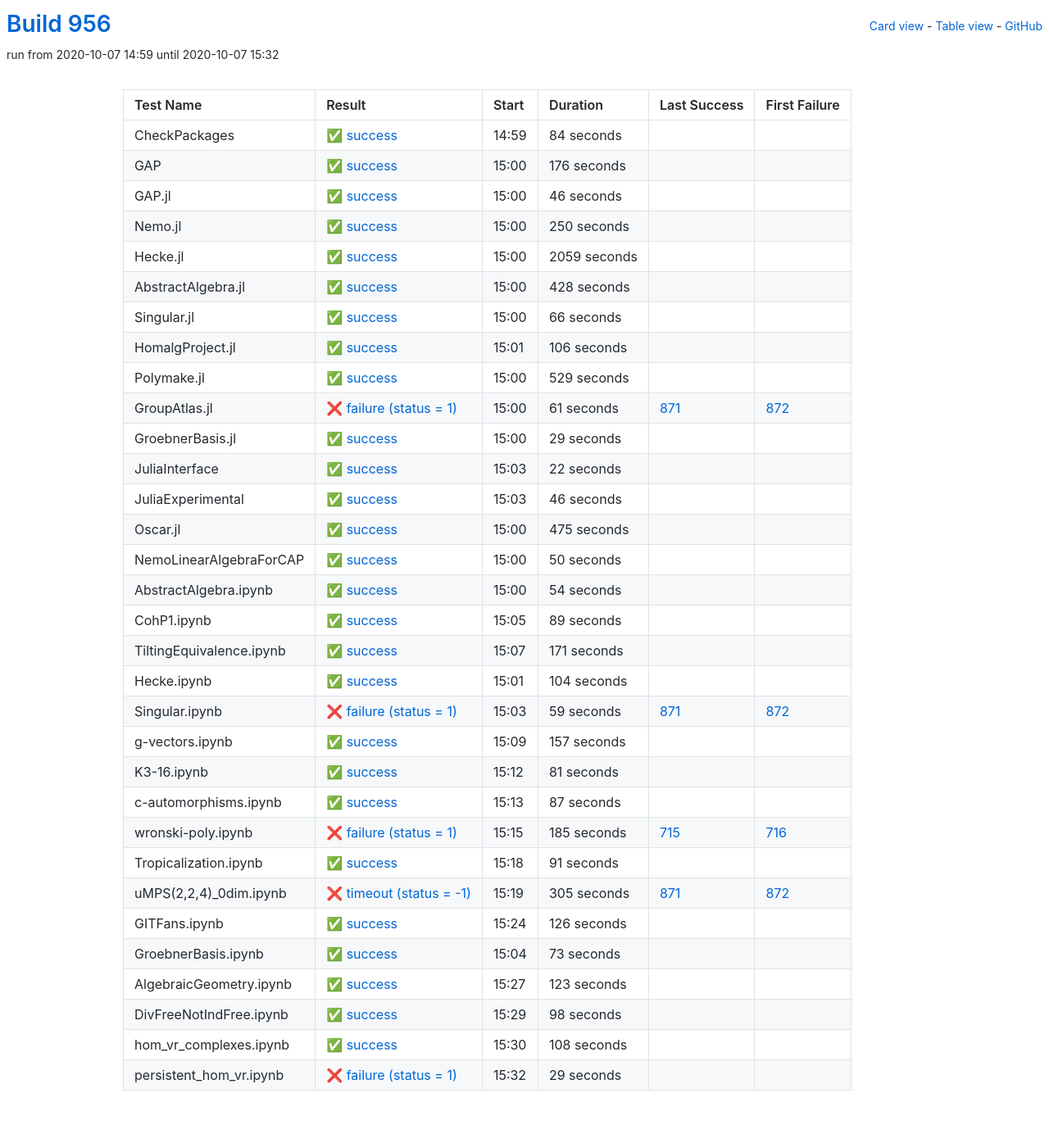
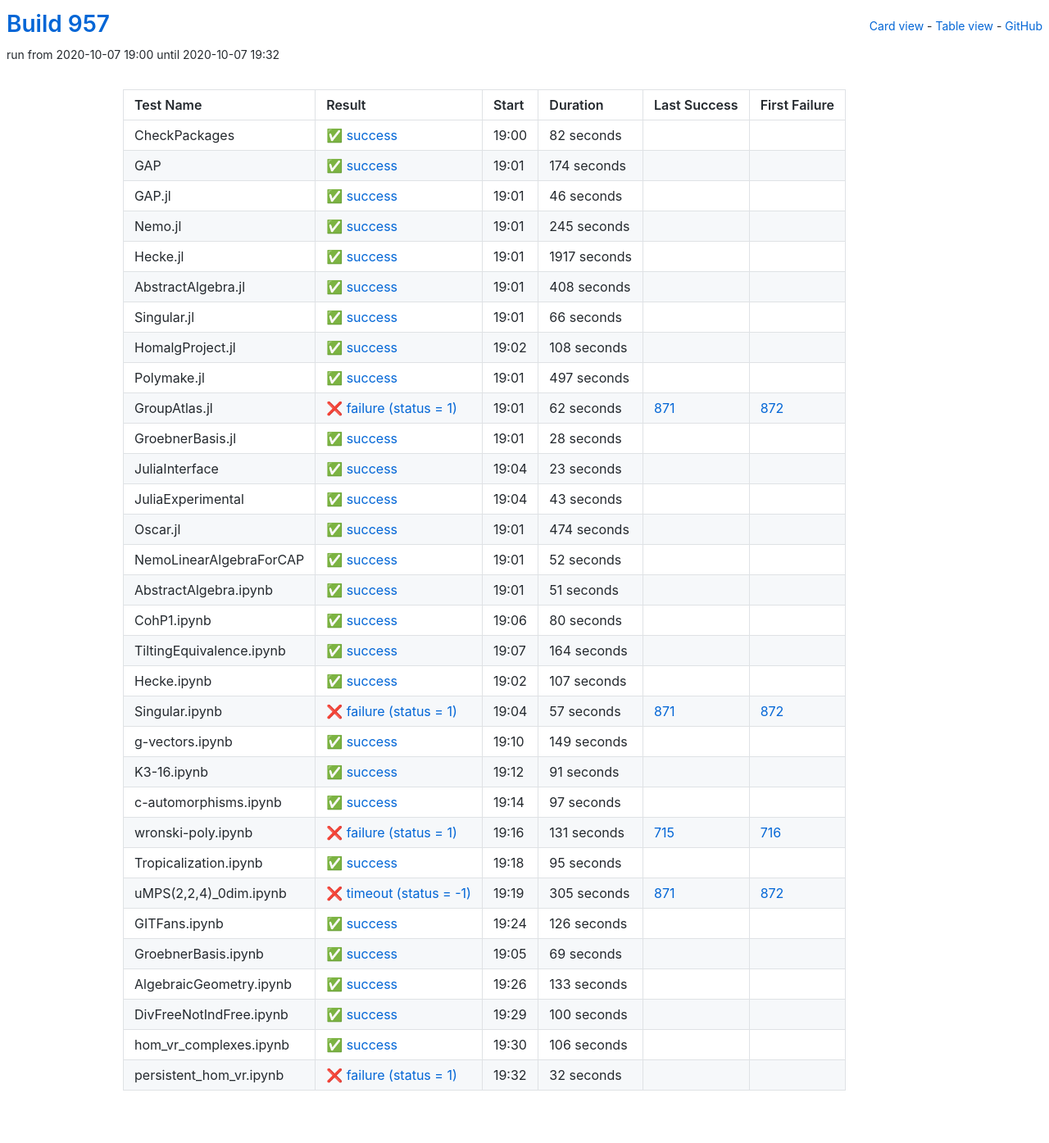
Before and after one commit to oscar-system/oscar-ci-status-stable, a Jekyll site: the page built from table.html, in a window 1280 px wide. Shown: the whole page at 82% size. Built offline with Jekyll 4.4.1, drawn with Linux system fonts in a browser that asks for light colours.

Commit message:
Build #957

```diff
--- a/_data/ci.yml
+++ b/_data/ci.yml
@@ -1,6 +1,6 @@
 ---
-build: 956
-build_url: https://oscarci.mathematik.uni-kl.de/job/oscar-stable/956/
+build: 957
+build_url: https://oscarci.mathematik.uni-kl.de/job/oscar-stable/957/
 job: oscar-stable
 organization: oscar-system
 repo: oscar-ci-status-stable
@@ -8,32 +8,32 @@ repourl: https://github.com/oscar-system/oscar-ci-status-stable
 tests:
 - name: CheckPackages
   id: checkpackages
-  log: https://oscarci.mathematik.uni-kl.de/job/oscar-stable/956/artifact/logs/build-956/CheckPackages.log
-  start: 2020-10-07 14:59
+  log: https://oscarci.mathematik.uni-kl.de/job/oscar-stable/957/artifact/logs/build-957/CheckPackages.log
+  start: 2020-10-07 19:00
   success: true
   exitcode: 0
   status: success
-  duration: 84
+  duration: 82
   last_success: false
   last_success_url:
   first_failure: false
   first_failure_url:
 - name: GAP
   id: gap
-  log: https://oscarci.mathematik.uni-kl.de/job/oscar-stable/956/artifact/logs/build-956/GAP.log
-  start: 2020-10-07 15:00
+  log: https://oscarci.mathematik.uni-kl.de/job/oscar-stable/957/artifact/logs/build-957/GAP.log
+  start: 2020-10-07 19:01
   success: true
   exitcode: 0
   status: success
-  duration: 176
+  duration: 174
   last_success: false
   last_success_url:
   first_failure: false
   first_failure_url:
 - name: GAP.jl
   id: gap-jl
-  log: https://oscarci.mathematik.uni-kl.de/job/oscar-stable/956/artifact/logs/build-956/GAP.jl.log
-  start: 2020-10-07 15:00
+  log: https://oscarci.mathematik.uni-kl.de/job/oscar-stable/957/artifact/logs/build-957/GAP.jl.log
+  start: 2020-10-07 19:01
   success: true
   exitcode: 0
   status: success
@@ -44,44 +44,44 @@ tests:
   first_failure_url:
 - name: Nemo.jl
   id: nemo-jl
-  log: https://oscarci.mathematik.uni-kl.de/job/oscar-stable/956/artifact/logs/build-956/Nemo.jl.log
-  start: 2020-10-07 15:00
+  log: https://oscarci.mathematik.uni-kl.de/job/oscar-stable/957/artifact/logs/build-957/Nemo.jl.log
+  start: 2020-10-07 19:01
   success: true
   exitcode: 0
   status: success
-  duration: 250
+  duration: 245
   last_success: false
   last_success_url:
   first_failure: false
   first_failure_url:
 - name: Hecke.jl
   id: hecke-jl
-  log: https://oscarci.mathematik.uni-kl.de/job/oscar-stable/956/artifact/logs/build-956/Hecke.jl.log
-  start: 2020-10-07 15:00
+  log: https://oscarci.mathematik.uni-kl.de/job/oscar-stable/957/artifact/logs/build-957/Hecke.jl.log
+  start: 2020-10-07 19:01
   success: true
   exitcode: 0
   status: success
-  duration: 2059
+  duration: 1917
   last_success: false
   last_success_url:
   first_failure: false
   first_failure_url:
 - name: AbstractAlgebra.jl
   id: abstractalgebra-jl
-  log: https://oscarci.mathematik.uni-kl.de/job/oscar-stable/956/artifact/logs/build-956/AbstractAlgebra.jl.log
-  start: 2020-10-07 15:00
+  log: https://oscarci.mathematik.uni-kl.de/job/oscar-stable/957/artifact/logs/build-957/AbstractAlgebra.jl.log
+  start: 2020-10-07 19:01
   success: true
   exitcode: 0
   status: success
-  duration: 428
+  duration: 408
   last_success: false
   last_success_url:
   first_failure: false
   first_failure_url:
 - name: Singular.jl
   id: singular-jl
-  log: https://oscarci.mathematik.uni-kl.de/job/oscar-stable/956/artifact/logs/build-956/Singular.jl.log
-  start: 2020-10-07 15:00
+  log: https://oscarci.mathematik.uni-kl.de/job/oscar-stable/957/artifact/logs/build-957/Singular.jl.log
+  start: 2020-10-07 19:01
   success: true
   exitcode: 0
   status: success
@@ -92,212 +92,176 @@ tests:
   first_failure_url:
 - name: HomalgProject.jl
   id: homalgproject-jl
-  log: https://oscarci.mathematik.uni-kl.de/job/oscar-stable/956/artifact/logs/build-956/HomalgProject.jl.log
-  start: 2020-10-07 15:01
+  log: https://oscarci.mathematik.uni-kl.de/job/oscar-stable/957/artifact/logs/build-957/HomalgProject.jl.log
+  start: 2020-10-07 19:02
   success: true
   exitcode: 0
   status: success
-  duration: 106
+  duration: 108
   last_success: false
   last_success_url:
   first_failure: false
   first_failure_url:
 - name: Polymake.jl
   id: polymake-jl
-  log: https://oscarci.mathematik.uni-kl.de/job/oscar-stable/956/artifact/logs/build-956/Polymake.jl.log
-  start: 2020-10-07 15:00
+  log: https://oscarci.mathematik.uni-kl.de/job/oscar-stable/957/artifact/logs/build-957/Polymake.jl.log
+  start: 2020-10-07 19:01
   success: true
   exitcode: 0
   status: success
-  duration: 529
+  duration: 497
   last_success: false
   last_success_url:
   first_failure: false
   first_failure_url:
 - name: GroupAtlas.jl
   id: groupatlas-jl
-  log: https://oscarci.mathematik.uni-kl.de/job/oscar-stable/956/artifact/logs/build-956/GroupAtlas.jl.log
-  start: 2020-10-07 15:00
+  log: https://oscarci.mathematik.uni-kl.de/job/oscar-stable/957/artifact/logs/build-957/GroupAtlas.jl.log
+  start: 2020-10-07 19:01
   success: false
   exitcode: 1
   status: failure
-  duration: 61
+  duration: 62
   last_success: 871
   last_success_url: https://oscarci.mathematik.uni-kl.de/job/oscar-stable/871/
   first_failure: 872
   first_failure_url: https://oscarci.mathematik.uni-kl.de/job/oscar-stable/872/
 - name: GroebnerBasis.jl
   id: groebnerbasis-jl
-  log: https://oscarci.mathematik.uni-kl.de/job/oscar-stable/956/artifact/logs/build-956/GroebnerBasis.jl.log
-  start: 2020-10-07 15:00
+  log: https://oscarci.mathematik.uni-kl.de/job/oscar-stable/957/artifact/logs/build-957/GroebnerBasis.jl.log
+  start: 2020-10-07 19:01
   success: true
   exitcode: 0
   status: success
-  duration: 29
+  duration: 28
   last_success: false
   last_success_url:
   first_failure: false
   first_failure_url:
 - name: JuliaInterface
   id: juliainterface
-  log: https://oscarci.mathematik.uni-kl.de/job/oscar-stable/956/artifact/logs/build-956/JuliaInterface.log
-  start: 2020-10-07 15:03
+  log: https://oscarci.mathematik.uni-kl.de/job/oscar-stable/957/artifact/logs/build-957/JuliaInterface.log
+  start: 2020-10-07 19:04
   success: true
   exitcode: 0
   status: success
-  duration: 22
+  duration: 23
   last_success: false
   last_success_url:
   first_failure: false
   first_failure_url:
 - name: JuliaExperimental
   id: juliaexperimental
-  log: https://oscarci.mathematik.uni-kl.de/job/oscar-stable/956/artifact/logs/build-956/JuliaExperimental.log
-  start: 2020-10-07 15:03
+  log: https://oscarci.mathematik.uni-kl.de/job/oscar-stable/957/artifact/logs/build-957/JuliaExperimental.log
+  start: 2020-10-07 19:04
   success: true
   exitcode: 0
   status: success
-  duration: 46
+  duration: 43
   last_success: false
   last_success_url:
   first_failure: false
   first_failure_url:
 - name: Oscar.jl
   id: oscar-jl
-  log: https://oscarci.mathematik.uni-kl.de/job/oscar-stable/956/artifact/logs/build-956/Oscar.jl.log
-  start: 2020-10-07 15:00
+  log: https://oscarci.mathematik.uni-kl.de/job/oscar-stable/957/artifact/logs/build-957/Oscar.jl.log
+  start: 2020-10-07 19:01
   success: true
   exitcode: 0
   status: success
-  duration: 475
+  duration: 474
   last_success: false
   last_success_url:
   first_failure: false
   first_failure_url:
 - name: NemoLinearAlgebraForCAP
   id: nemolinearalgebraforcap
-  log: https://oscarci.mathematik.uni-kl.de/job/oscar-stable/956/artifact/logs/build-956/NemoLinearAlgebraForCAP.log
-  start: 2020-10-07 15:00
+  log: https://oscarci.mathematik.uni-kl.de/job/oscar-stable/957/artifact/logs/build-957/NemoLinearAlgebraForCAP.log
+  start: 2020-10-07 19:01
   success: true
   exitcode: 0
   status: success
-  duration: 50
+  duration: 52
   last_success: false
   last_success_url:
   first_failure: false
   first_failure_url:
 - name: AbstractAlgebra.ipynb
   id: abstractalgebra-ipynb
-  log: https://oscarci.mathematik.uni-kl.de/job/oscar-stable/956/artifact/logs/build-956/AbstractAlgebra.ipynb.log
-  start: 2020-10-07 15:00
+  log: https://oscarci.mathematik.uni-kl.de/job/oscar-stable/957/artifact/logs/build-957/AbstractAlgebra.ipynb.log
+  start: 2020-10-07 19:01
   success: true
   exitcode: 0
   status: success
-  duration: 54
+  duration: 51
   last_success: false
   last_success_url:
   first_failure: false
   first_failure_url:
 - name: CohP1.ipynb
   id: cohp1-ipynb
-  log: https://oscarci.mathematik.uni-kl.de/job/oscar-stable/956/artifact/logs/build-956/CohP1.ipynb.log
-  start: 2020-10-07 15:05
+  log: https://oscarci.mathematik.uni-kl.de/job/oscar-stable/957/artifact/logs/build-957/CohP1.ipynb.log
+  start: 2020-10-07 19:06
   success: true
   exitcode: 0
   status: success
-  duration: 89
+  duration: 80
   last_success: false
   last_success_url:
   first_failure: false
   first_failure_url:
 - name: TiltingEquivalence.ipynb
   id: tiltingequivalence-ipynb
-  log: https://oscarci.mathematik.uni-kl.de/job/oscar-stable/956/artifact/logs/build-956/TiltingEquivalence.ipynb.log
-  start: 2020-10-07 15:07
+  log: https://oscarci.mathematik.uni-kl.de/job/oscar-stable/957/artifact/logs/build-957/TiltingEquivalence.ipynb.log
+  start: 2020-10-07 19:07
   success: true
   exitcode: 0
   status: success
-  duration: 171
+  duration: 164
   last_success: false
   last_success_url:
   first_failure: false
   first_failure_url:
 - name: Hecke.ipynb
   id: hecke-ipynb
-  log: https://oscarci.mathematik.uni-kl.de/job/oscar-stable/956/artifact/logs/build-956/Hecke.ipynb.log
-  start: 2020-10-07 15:01
+  log: https://oscarci.mathematik.uni-kl.de/job/oscar-stable/957/artifact/logs/build-957/Hecke.ipynb.log
+  start: 2020-10-07 19:02
   success: true
   exitcode: 0
   status: success
-  duration: 104
+  duration: 107
   last_success: false
   last_success_url:
   first_failure: false
   first_failure_url:
 - name: Singular.ipynb
   id: singular-ipynb
-  log: https://oscarci.mathematik.uni-kl.de/job/oscar-stable/956/artifact/logs/build-956/Singular.ipynb.log
-  start: 2020-10-07 15:03
+  log: https://oscarci.mathematik.uni-kl.de/job/oscar-stable/957/artifact/logs/build-957/Singular.ipynb.log
+  start: 2020-10-07 19:04
   success: false
   exitcode: 1
   status: failure
-  duration: 59
+  duration: 57
   last_success: 871
   last_success_url: https://oscarci.mathematik.uni-kl.de/job/oscar-stable/871/
   first_failure: 872
   first_failure_url: https://oscarci.mathematik.uni-kl.de/job/oscar-stable/872/
 - name: g-vectors.ipynb
   id: g-vectors-ipynb
-  log: https://oscarci.mathematik.uni-kl.de/job/oscar-stable/956/artifact/logs/build-956/g-vectors.ipynb.log
-  start: 2020-10-07 15:09
+  log: https://oscarci.mathematik.uni-kl.de/job/oscar-stable/957/artifact/logs/build-957/g-vectors.ipynb.log
+  start: 2020-10-07 19:10
   success: true
   exitcode: 0
   status: success
-  duration: 157
+  duration: 149
   last_success: false
   last_success_url:
   first_failure: false
   first_failure_url:
 - name: K3-16.ipynb
   id: k3-16-ipynb
-  log: https://oscarci.mathematik.uni-kl.de/job/oscar-stable/956/artifact/logs/build-956/K3-16.ipynb.log
-  start: 2020-10-07 15:12
-  success: true
-  exitcode: 0
-  status: success
-  duration: 81
-  last_success: false
-  last_success_url:
-  first_failure: false
-  first_failure_url:
-- name: c-automorphisms.ipynb
-  id: c-automorphisms-ipynb
-  log: https://oscarci.mathematik.uni-kl.de/job/oscar-stable/956/artifact/logs/build-956/c-automorphisms.ipynb.log
-  start: 2020-10-07 15:13
-  success: true
-  exitcode: 0
-  status: success
-  duration: 87
-  last_success: false
-  last_success_url:
-  first_failure: false
-  first_failure_url:
-- name: wronski-poly.ipynb
-  id: wronski-poly-ipynb
-  log: https://oscarci.mathematik.uni-kl.de/job/oscar-stable/956/artifact/logs/build-956/wronski-poly.ipynb.log
-  start: 2020-10-07 15:15
-  success: false
-  exitcode: 1
-  status: failure
-  duration: 185
-  last_success: 715
-  last_success_url: https://oscarci.mathematik.uni-kl.de/job/oscar-stable/715/
-  first_failure: 716
-  first_failure_url: https://oscarci.mathematik.uni-kl.de/job/oscar-stable/716/
-- name: Tropicalization.ipynb
-  id: tropicalization-ipynb
-  log: https://oscarci.mathematik.uni-kl.de/job/oscar-stable/956/artifact/logs/build-956/Tropicalization.ipynb.log
-  start: 2020-10-07 15:18
+  log: https://oscarci.mathematik.uni-kl.de/job/oscar-stable/957/artifact/logs/build-957/K3-16.ipynb.log
+  start: 2020-10-07 19:12
   success: true
   exitcode: 0
   status: success
@@ -306,10 +270,46 @@ tests:
   last_success_url:
   first_failure: false
   first_failure_url:
+- name: c-automorphisms.ipynb
+  id: c-automorphisms-ipynb
+  log: https://oscarci.mathematik.uni-kl.de/job/oscar-stable/957/artifact/logs/build-957/c-automorphisms.ipynb.log
+  start: 2020-10-07 19:14
+  success: true
+  exitcode: 0
+  status: success
+  duration: 97
+  last_success: false
+  last_success_url:
+  first_failure: false
+  first_failure_url:
+- name: wronski-poly.ipynb
+  id: wronski-poly-ipynb
+  log: https://oscarci.mathematik.uni-kl.de/job/oscar-stable/957/artifact/logs/build-957/wronski-poly.ipynb.log
+  start: 2020-10-07 19:16
+  success: false
+  exitcode: 1
+  status: failure
+  duration: 131
+  last_success: 715
+  last_success_url: https://oscarci.mathematik.uni-kl.de/job/oscar-stable/715/
+  first_failure: 716
+  first_failure_url: https://oscarci.mathematik.uni-kl.de/job/oscar-stable/716/
+- name: Tropicalization.ipynb
+  id: tropicalization-ipynb
+  log: https://oscarci.mathematik.uni-kl.de/job/oscar-stable/957/artifact/logs/build-957/Tropicalization.ipynb.log
+  start: 2020-10-07 19:18
+  success: true
+  exitcode: 0
+  status: success
+  duration: 95
+  last_success: false
+  last_success_url:
+  first_failure: false
+  first_failure_url:
 - name: uMPS(2,2,4)_0dim.ipynb
   id: umps-2-2-4-0dim-ipynb
-  log: https://oscarci.mathematik.uni-kl.de/job/oscar-stable/956/artifact/logs/build-956/uMPS-2-2-4-_0dim.ipynb.log
-  start: 2020-10-07 15:19
+  log: https://oscarci.mathematik.uni-kl.de/job/oscar-stable/957/artifact/logs/build-957/uMPS-2-2-4-_0dim.ipynb.log
+  start: 2020-10-07 19:19
   success: false
   exitcode: -1
   status: timeout
@@ -320,8 +320,8 @@ tests:
   first_failure_url: https://oscarci.mathematik.uni-kl.de/job/oscar-stable/872/
 - name: GITFans.ipynb
   id: gitfans-ipynb
-  log: https://oscarci.mathematik.uni-kl.de/job/oscar-stable/956/artifact/logs/build-956/GITFans.ipynb.log
-  start: 2020-10-07 15:24
+  log: https://oscarci.mathematik.uni-kl.de/job/oscar-stable/957/artifact/logs/build-957/GITFans.ipynb.log
+  start: 2020-10-07 19:24
   success: true
   exitcode: 0
   status: success
@@ -332,60 +332,60 @@ tests:
   first_failure_url:
 - name: GroebnerBasis.ipynb
   id: groebnerbasis-ipynb
-  log: https://oscarci.mathematik.uni-kl.de/job/oscar-stable/956/artifact/logs/build-956/GroebnerBasis.ipynb.log
-  start: 2020-10-07 15:04
+  log: https://oscarci.mathematik.uni-kl.de/job/oscar-stable/957/artifact/logs/build-957/GroebnerBasis.ipynb.log
+  start: 2020-10-07 19:05
   success: true
   exitcode: 0
   status: success
-  duration: 73
+  duration: 69
   last_success: false
   last_success_url:
   first_failure: false
   first_failure_url:
 - name: AlgebraicGeometry.ipynb
   id: algebraicgeometry-ipynb
-  log: https://oscarci.mathematik.uni-kl.de/job/oscar-stable/956/artifact/logs/build-956/AlgebraicGeometry.ipynb.log
-  start: 2020-10-07 15:27
+  log: https://oscarci.mathematik.uni-kl.de/job/oscar-stable/957/artifact/logs/build-957/AlgebraicGeometry.ipynb.log
+  start: 2020-10-07 19:26
   success: true
   exitcode: 0
   status: success
-  duration: 123
+  duration: 133
   last_success: false
   last_success_url:
   first_failure: false
   first_failure_url:
 - name: DivFreeNotIndFree.ipynb
   id: divfreenotindfree-ipynb
-  log: https://oscarci.mathematik.uni-kl.de/job/oscar-stable/956/artifact/logs/build-956/DivFreeNotIndFree.ipynb.log
-  start: 2020-10-07 15:29
+  log: https://oscarci.mathematik.uni-kl.de/job/oscar-stable/957/artifact/logs/build-957/DivFreeNotIndFree.ipynb.log
+  start: 2020-10-07 19:29
   success: true
   exitcode: 0
   status: success
-  duration: 98
+  duration: 100
   last_success: false
   last_success_url:
   first_failure: false
   first_failure_url:
 - name: hom_vr_complexes.ipynb
   id: hom-vr-complexes-ipynb
-  log: https://oscarci.mathematik.uni-kl.de/job/oscar-stable/956/artifact/logs/build-956/hom_vr_complexes.ipynb.log
-  start: 2020-10-07 15:30
+  log: https://oscarci.mathematik.uni-kl.de/job/oscar-stable/957/artifact/logs/build-957/hom_vr_complexes.ipynb.log
+  start: 2020-10-07 19:30
   success: true
   exitcode: 0
   status: success
-  duration: 108
+  duration: 106
   last_success: false
   last_success_url:
   first_failure: false
   first_failure_url:
 - name: persistent_hom_vr.ipynb
   id: persistent-hom-vr-ipynb
-  log: https://oscarci.mathematik.uni-kl.de/job/oscar-stable/956/artifact/logs/build-956/persistent_hom_vr.ipynb.log
-  start: 2020-10-07 15:32
+  log: https://oscarci.mathematik.uni-kl.de/job/oscar-stable/957/artifact/logs/build-957/persistent_hom_vr.ipynb.log
+  start: 2020-10-07 19:32
   success: false
   exitcode: 1
   status: failure
-  duration: 29
+  duration: 32
   last_success: false
   last_success_url:
   first_failure: false
```
Also changed, not shown: README.md.
